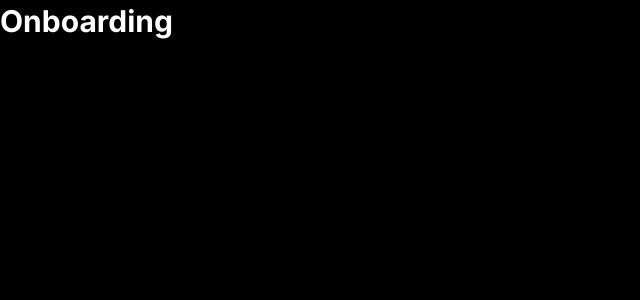
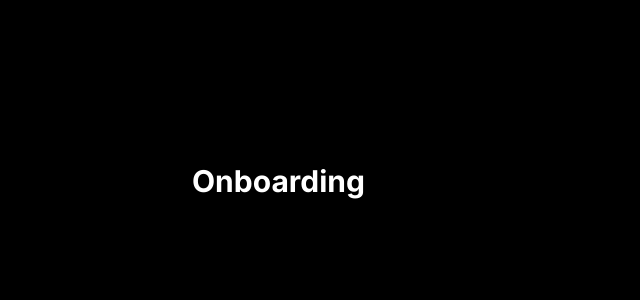
Before and after one commit to developermartins/Threads-App, a Next.js app: page /onboarding in a window 1280 px wide. Shown: the top 300 px of the page, without its empty margins (0-640 px from the left). Built offline with nearby package versions, Linux system fonts and the light colour scheme.

Commit message:
Shared components added

```diff
--- a/app/(auth)/layout.tsx
+++ b/app/(auth)/layout.tsx
@@ -2,6 +2,10 @@
 import { Inter } from "next/font/google";
 
 import '../globals.css';
+import Topbar from "@/components/shared/Topbar";
+import LeftSidebar from "@/components/shared/LeftSidebar";
+import RightSidebar from "@/components/shared/RightSidebar";
+import Bottombar from "@/components/shared/Bottombar";
 
 export const metadata = {
   title: 'Threads',
@@ -19,7 +23,21 @@
     <ClerkProvider>
       <html lang="en">
         <body className={`${ inter.className } bg-dark-1`}>
-          { children }
+          <Topbar />
+
+          <main>
+            <LeftSidebar />
+
+              <section className="main-container">
+                <div className="w-full max-w-4xl">
+                  { children }
+                </div>
+              </section>
+
+            <RightSidebar />
+          </main>
+
+          <Bottombar />
         </body>
       </html>
     </ClerkProvider>
--- a/app/(root)/page.tsx
+++ b/app/(root)/page.tsx
@@ -3,8 +3,8 @@
 
 export default function Home() {
   return (
-    <main>
-      <UserButton afterSignOutUrl="/" />
-    </main>
+    <>
+      <h1 className="head-text text-left">Home</h1>
+    </>
   );
 };
--- /dev/null
+++ b/components/shared/Bottombar.tsx
@@ -0,0 +1,7 @@
+function Bottombar() {
+  return (
+    <h1>Bottombar</h1>
+  );
+};
+
+export default Bottombar;
--- /dev/null
+++ b/components/shared/LeftSidebar.tsx
@@ -0,0 +1,7 @@
+function LeftSidebar() {
+  return (
+    <h1>LeftSidebar</h1>
+  );
+};
+
+export default LeftSidebar;
--- /dev/null
+++ b/components/shared/RightSidebar.tsx
@@ -0,0 +1,7 @@
+function RightSidebar() {
+  return (
+    <h1>RightSidebar</h1>
+  );
+};
+
+export default RightSidebar;
--- /dev/null
+++ b/components/shared/Topbar.tsx
@@ -0,0 +1,7 @@
+function Topbar() {
+  return (
+    <h1>Topbar</h1>
+  );
+};
+
+export default Topbar;
```
